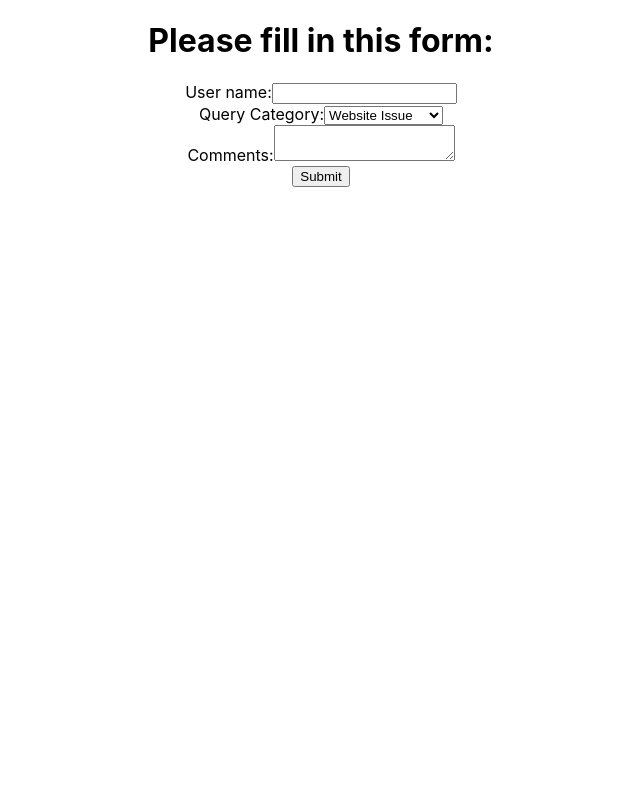
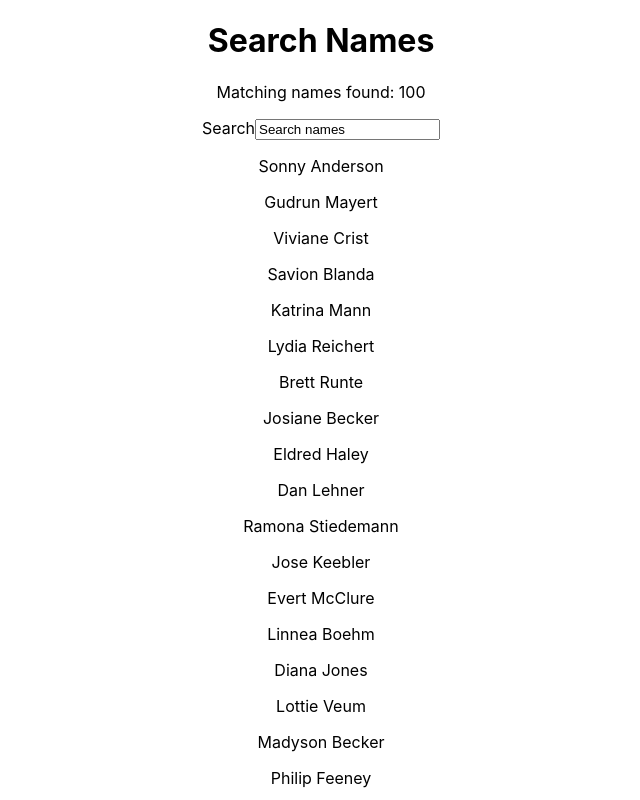
Before and after one commit to ccp84/ci_react, a React (Create React App) app in the folder my-app/: page / in a window 1280 px wide. Shown: the top 800 px of the page, without its empty margins (319-959 px from the left). Built offline with nearby package versions, Linux system fonts and the light colour scheme.

Commit message:
jsx>searchbar

```diff
--- a/my-app/src/App.js
+++ b/my-app/src/App.js
@@ -1,10 +1,10 @@
 import "./App.css";
-import UncontrolledForm from "./Components/UncontrolledForm";
+import SearchBar from "./Components/SearchBar";
 
 function App() {
 	return (
 		<div className="App">
-			<UncontrolledForm />
+			<SearchBar />
 		</div>
 	);
 }
--- /dev/null
+++ b/my-app/src/Components/SearchBar.jsx
@@ -0,0 +1,44 @@
+import React, { Component } from "react";
+import importednames from "../Names";
+
+export class SearchBar extends Component {
+	constructor(props) {
+		super(props);
+
+		this.state = {
+			names: importednames,
+		};
+	}
+
+	handleChange = (event) => {
+		let inputText = event.target.value.toLowerCase();
+		let filteredNames = importednames.filter((name) => {
+			return name.toLowerCase().includes(inputText);
+		});
+		this.setState({ names: filteredNames });
+	};
+
+	render() {
+		return (
+			<div>
+				<h1>Search Names</h1>
+				<p>Matching names found: {this.state.names.length}</p>
+				<form>
+					<label htmlFor="search">Search</label>
+					<input
+						type="text"
+						defaultValue="Search names"
+						onChange={this.handleChange}
+					/>
+				</form>
+				<div>
+					{this.state.names.map((name) => {
+						return <p key={name}>{name}</p>;
+					})}
+				</div>
+			</div>
+		);
+	}
+}
+
+export default SearchBar;
--- /dev/null
+++ b/my-app/src/Names.js
@@ -0,0 +1,103 @@
+const names = [
+	"Sonny Anderson",
+	"Gudrun Mayert",
+	"Viviane Crist",
+	"Savion Blanda",
+	"Katrina Mann",
+	"Lydia Reichert",
+	"Brett Runte",
+	"Josiane Becker",
+	"Eldred Haley",
+	"Dan Lehner",
+	"Ramona Stiedemann",
+	"Jose Keebler",
+	"Evert McClure",
+	"Linnea Boehm",
+	"Diana Jones",
+	"Lottie Veum",
+	"Madyson Becker",
+	"Philip Feeney",
+	"Kobe Kuhic",
+	"Jessica Wisoky",
+	"Kasey Auer",
+	"Arnoldo Sipes",
+	"Madisen Davis",
+	"Alex Swaniawski",
+	"Helene Jenkins",
+	"Leone Olson",
+	"Ola Lockman",
+	"Kaylie Mueller",
+	"Kitty Steuber",
+	"Ralph Mosciski",
+	"Zane Bradtke",
+	"Syble Torp",
+	"Luella Weimann",
+	"Rigoberto Dicki",
+	"Andre Gusikowski",
+	"Moshe Torphy",
+	"Rhoda Rosenbaum",
+	"Libby Spinka",
+	"Maeve Zieme",
+	"Sydney Gleichner",
+	"Jimmy Blick",
+	"Tara Casper",
+	"Cayla Upton",
+	"Keith Wyman",
+	"Derick Emmerich",
+	"Nia Waelchi",
+	"Armani Nienow",
+	"Keyon DuBuque",
+	"Keeley Doyle",
+	"Kristoffer Monahan",
+	"Brendon Orn",
+	"Brandy Romaguera",
+	"Lyda Hane",
+	"Lisandro Bauch",
+	"Oma Hirthe",
+	"Caleb Dicki",
+	"Sydney O'Kon",
+	"Missouri Greenholt",
+	"Kylie Green",
+	"Kiel Erdman",
+	"Anahi Balistreri",
+	"Rico Rippin",
+	"Ramiro Dach",
+	"Princess Bosco",
+	"Pink Stoltenberg",
+	"Adan Rau",
+	"Dessie Heller",
+	"Nyah Zulauf",
+	"Makayla Fisher",
+	"Neoma Stanton",
+	"Ebba Dooley",
+	"Rachel Denesik",
+	"Drew Crist",
+	"Wava Will",
+	"Loraine Macejkovic",
+	"Americo Mann",
+	"Jules Konopelski",
+	"Gloria Ankunding",
+	"Austin Wilderman",
+	"Sage Veum",
+	"Dorris Friesen",
+	"Wellington Klein",
+	"Asa Quitzon",
+	"Misty Schumm",
+	"Muhammad Bayer",
+	"Dante Ondricka",
+	"Lurline Kuvalis",
+	"Conner Herzog",
+	"Shanie Franecki",
+	"Lois Bednar",
+	"Carey Predovic",
+	"Adelbert Heidenreich",
+	"Romaine Jacobs",
+	"Jake Schuppe",
+	"Meta Parisian",
+	"Dillon Feest",
+	"Amanda O'Keefe",
+	"Kaitlyn O'Keefe",
+	"Earnest Jenkins",
+	"Reymundo Gleason",
+];
+export default names;
```
